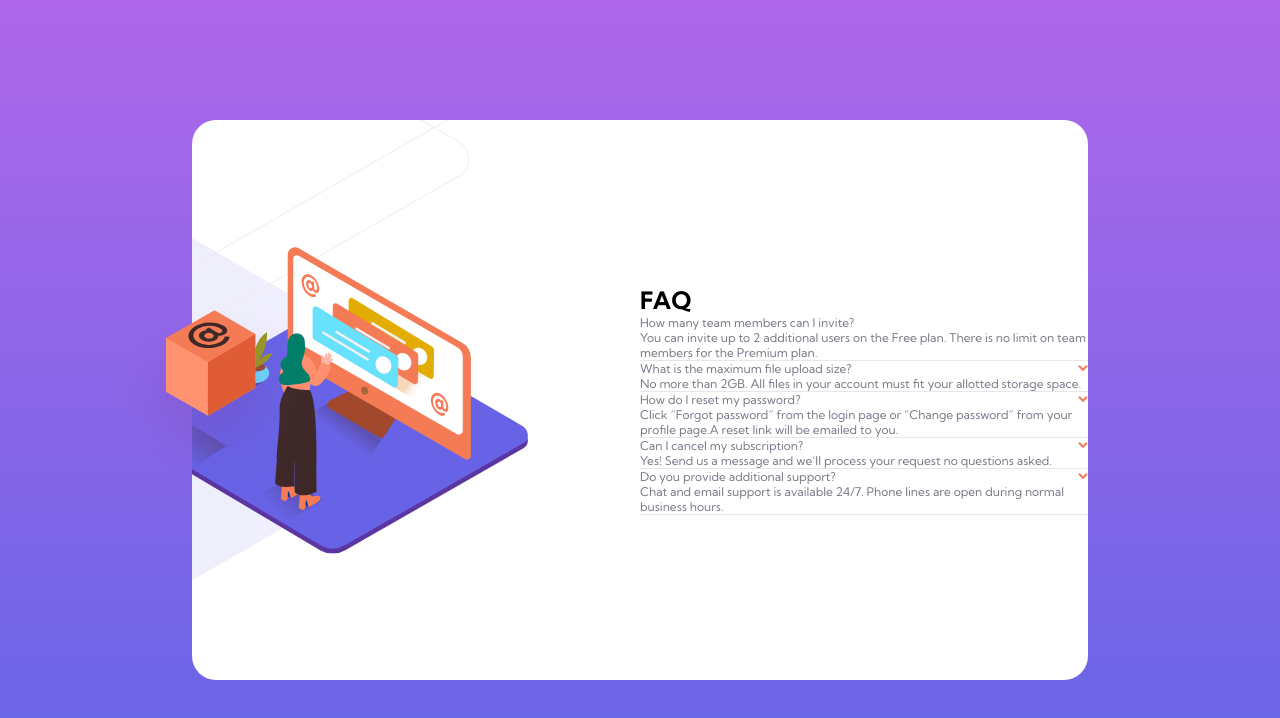
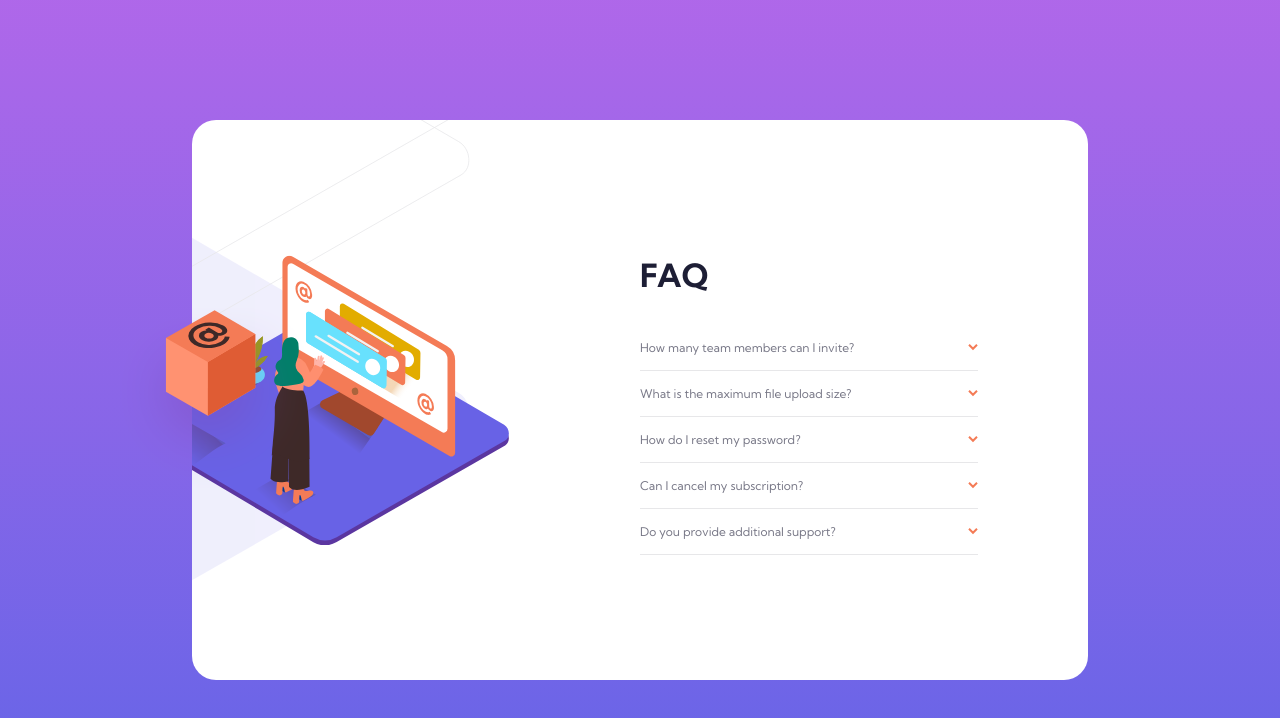
Before and after one commit to Piero-Onorati/js-faq-accordion-card, a plain HTML site: page index.html in a window 1280 px wide. Drawn offline with nearby package versions, Linux system fonts and the light colour scheme.

Commit message:
add algorithm using Vue.js

```diff
--- a/css/style.css
+++ b/css/style.css
@@ -17,13 +17,13 @@ body{
 
 button{
     width: 100%;
+    padding:15px 0 ;
     display: flex;
     justify-content: space-between;
     align-items: center;
     background: transparent;
     font-size: 100%;
     font-family: inherit;
-    padding: 0;
     border:0
 }
 
@@ -45,6 +45,11 @@ button>span{
     color:hsl(240, 6%, 50%);
 }
 
+.boldQuestion{
+    color:hsl(237, 12%, 33%);
+    font-weight: bold;
+}
+
 button>span:hover{
     cursor:pointer;
 }
@@ -54,17 +59,28 @@ button>span:active{
     color:hsl(14, 88%, 65%);
 }
 
+h1{
+    text-align: center;
+    color:hsl(238, 29%, 16%);
+    font-size: 32px;
+    padding: 10px 0 20px 0;
+}
+
 .accordion-item {
+    width: 100%;
     color:hsl(240, 6%, 50%);
     border-bottom: 1px solid hsl(240, 5%, 91%);
 }
 
+.accordion-item p{
+    padding-bottom: 15px;
+}
 
 .card{
     background:  url(../images/bg-pattern-mobile.svg), white;
     background-repeat:no-repeat;
     background-position: top center;
-    max-width: 90%;
+    width: 90%;
     min-height: 70%;
     border-radius: 24px;
 }
@@ -76,13 +92,15 @@ button>span:active{
 
 .card-image{
     position: relative;
-    height:130px
+    height:130px;
+    width:100%;
 }
 
 .card-image .mobile-img{
     position: absolute;
     top: -85%;
-    left: 10%;
+    left: 45%;
+    transform: translateX(-50%);
 }
 
 .card-image .desktop-img{
@@ -93,10 +111,21 @@ button>span:active{
     display: none;
 }
 
-.card-text{}
+.card-text{
+    padding:0 25px;
+}
 
 
 @media screen and (min-width:768px) {
+
+    h1{
+        text-align: left;
+        padding-bottom: 30px;
+    }
+
+    .accordion-item{
+        width: 80%;
+    }
 
     .card{
         width: 70%;
--- a/index.html
+++ b/index.html
@@ -18,7 +18,6 @@
     <div class="card">
         <img src="images/illustration-box-desktop.svg" alt="box" class="box">
         <div class="card-image">
-
             <!-- images for mobile version -->
             <img src="images/illustration-woman-online-mobile.svg" alt="illustration-woman-online-mobile" class="mobile-img" >
 
@@ -26,10 +25,10 @@
             <img src="images/illustration-woman-online-desktop.svg" alt="illustration-woman-online-desktop" class="desktop-img">
 
         </div>
-        <div class="card-text">
+        <div class="card-text" id="app">
             <h1>FAQ</h1>
-            <div class="accordion-item">
-                <button> <span>How many team members can I invite?</span></button>
+            <!-- <div class="accordion-item">
+                <button> <span>How many team members can I invite?</span><img src="images/icon-arrow-down.svg" alt=""></button>
                 <p>You can invite up to 2 additional users on the Free plan. There is no limit on team members for the Premium plan.</p>
             </div>
             <div class="accordion-item">
@@ -47,7 +46,13 @@
             <div class="accordion-item">
                 <button><span>Do you provide additional support?</span><img src="images/icon-arrow-down.svg" alt=""></button>
                 <p>Chat and email support is available 24/7. Phone lines are open during normal business hours.</p>
+            </div> -->
+
+            <div class="accordion-item" v-for="(accordion,index) in accordions">
+                <button @click="openAccordion(index)"> <span>{{accordion.question}}</span><img src="images/icon-arrow-down.svg" alt=""></button>
+                <p v-if="active && indexCheck == index">{{accordion.answer}}</p>
             </div>
+
         </div>
     </div>
 
--- a/js/script.js
+++ b/js/script.js
@@ -0,0 +1,42 @@
+const app = new Vue(
+    {
+        el: '#app',
+        data : {
+            indexCheck:'',
+            active:false,
+            boldQuestion: 'boldQuestion',
+            accordions: [
+                {
+                    question:'How many team members can I invite?',
+                    answer: 'You can invite up to 2 additional users on the Free plan. There is no limit on team members for the Premium plan.'
+                },
+
+                {
+                    question:'What is the maximum file upload size?',
+                    answer: 'No more than 2GB. All files in your account must fit your allotted storage space.',
+                },
+
+                {
+                    question:'How do I reset my password?',
+                    answer: 'Click “Forgot password” from the login page or “Change password” from your profile page. A reset link will be emailed to you.'
+                },
+                {
+                    question:'Can I cancel my subscription?',
+                    answer: 'Yes! Send us a message and we’ll process your request no questions asked.'
+                },
+                {
+                    question:'Do you provide additional support?',
+                    answer: 'Chat and email support is available 24/7. Phone lines are open during normal business hours.'
+                }
+            ]
+        },
+
+        methods :{
+            openAccordion: function(index){
+                this.indexCheck = index
+                this.active = !this.active;
+            }
+
+        }
+    }
+);
```
